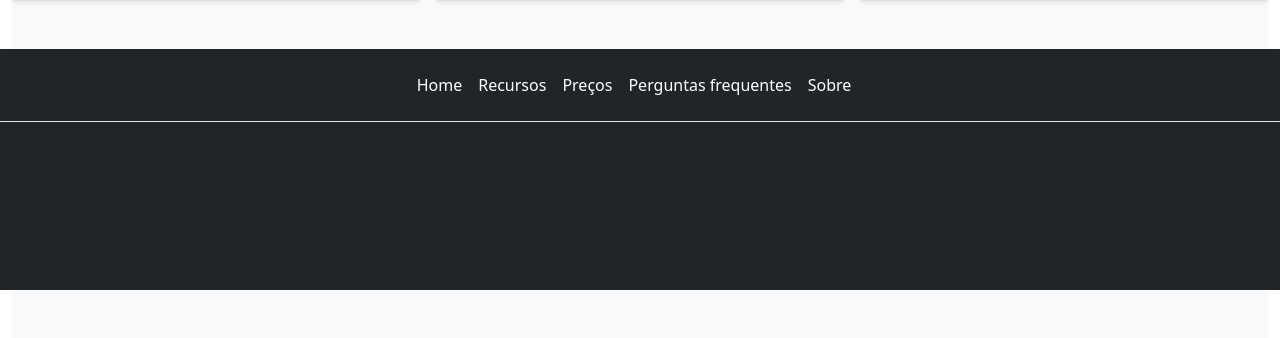
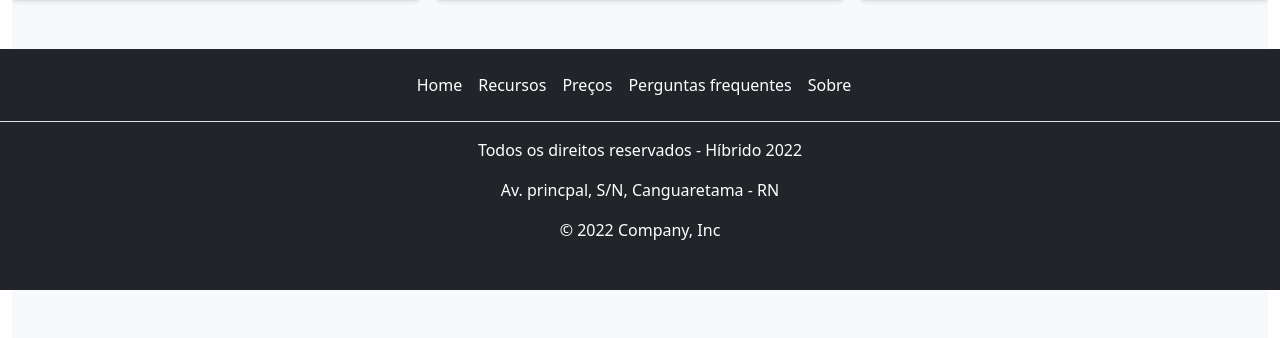
Before and after one commit to Thurcavalcante/Atividade_Final_Back-end, a Django app: page / in a window 1280 px wide. Shown: the part 2124-2462 px from the top of the page. Run offline with Django 4.2, Linux system fonts and the light colour scheme.

Commit message:
ajuste na cor do rodapé

```diff
--- a/templates/index.html
+++ b/templates/index.html
@@ -306,9 +306,9 @@
             <li class="nav-item"><a href="#" class="nav-link px-2 text-white">Sobre</a></li>
           </ul>
           <div class="col-12">
-              <p class="text-center mt-3">Todos os direitos reservados - Híbrido 2022</p>
-              <p class="text-center">Av. princpal, S/N, Canguaretama - RN</p>
-              <p class="text-center mb-5">&copy; 2022 Company, Inc</p>
+              <p class="text-center mt-3 text-white">Todos os direitos reservados - Híbrido 2022</p>
+              <p class="text-center text-white">Av. princpal, S/N, Canguaretama - RN</p>
+              <p class="text-center mb-5 text-white">&copy; 2022 Company, Inc</p>
           </div>
         </div>
     </footer>
```
